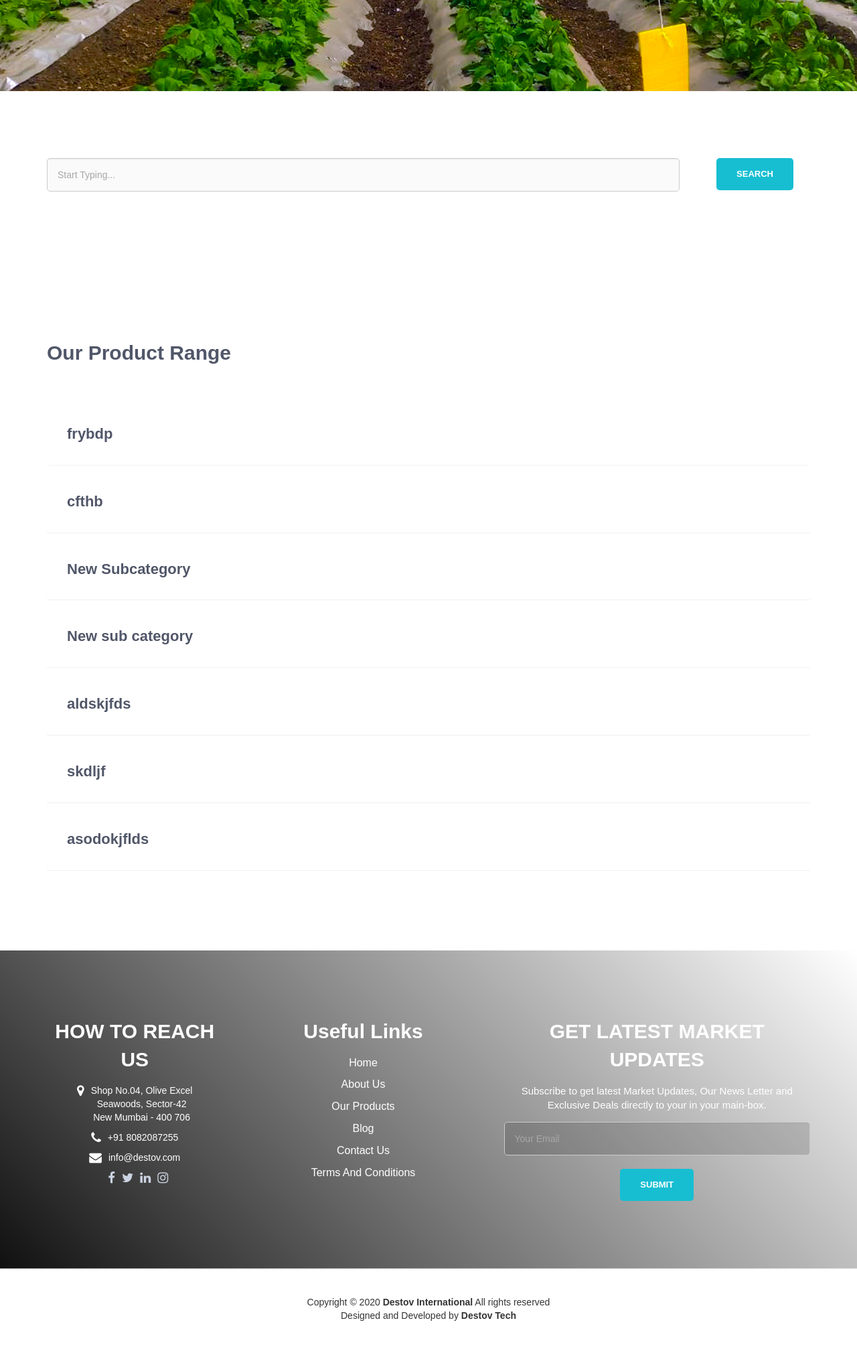
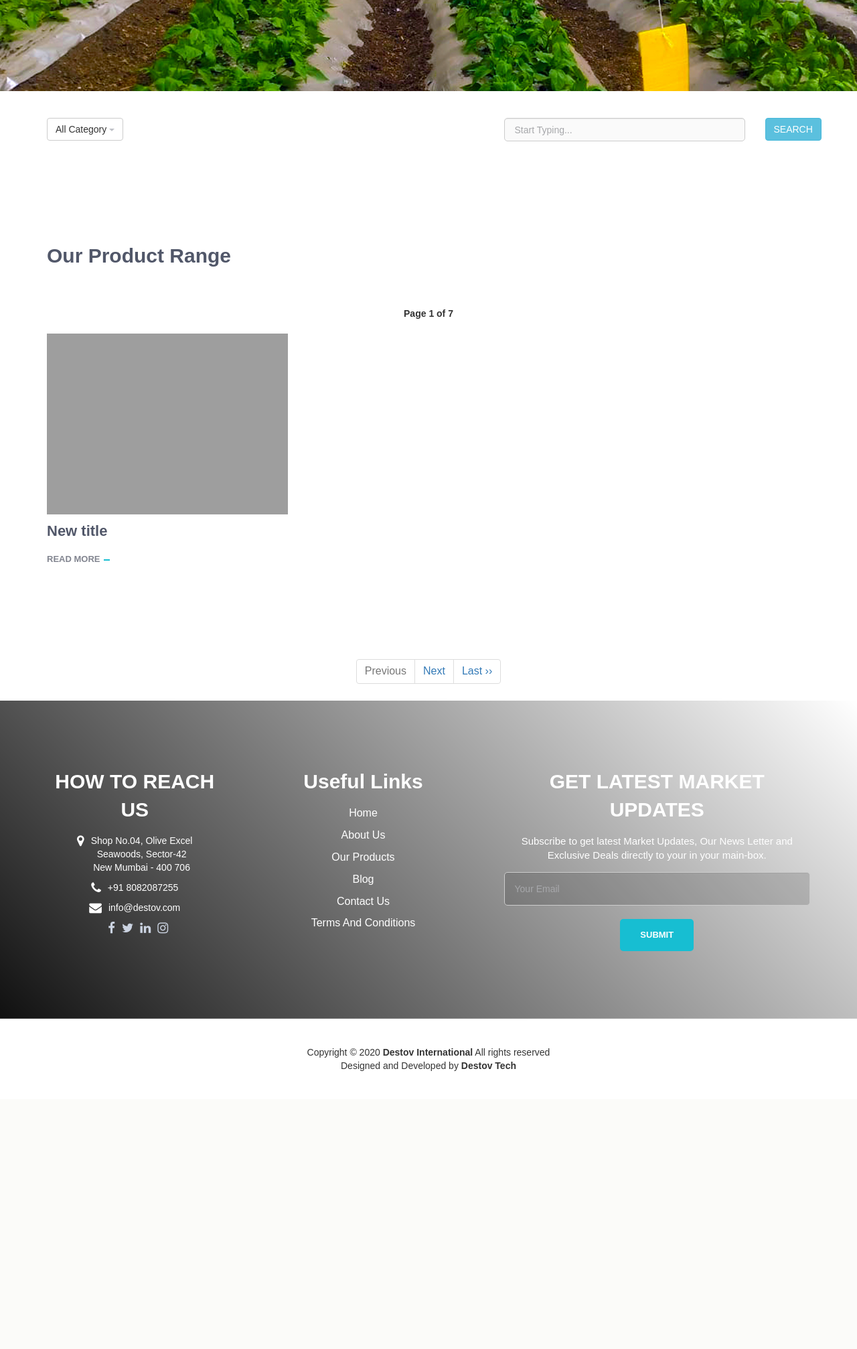
Before and after one commit to shriguddodagi/project-destov, a PHP site: page /products.php in a window 1280 px wide. Shown: the part 274-2288 px from the top of the page at 67% size. After the commit the page ends 1873 px from the top, so only its background shows below. Run offline with PHP 8.4, Linux system fonts and the light colour scheme; data comes from the database, SQL or seed files in the repository; some libraries are stand-ins or nearby versions; grey boxes are pictures that could not be loaded.

Commit message:
pagination and filter

```diff
--- a/includes/productUtil.php
+++ b/includes/productUtil.php
@@ -33,8 +33,8 @@ function forCol12 ($image, $title, $description, $id) {
 };
 
 function thumbnail ($image, $title, $description, $id) {
-  return "<div class='col-sm-4 sm-margin-b-50 margin-b-30'>
-    <div class='margin-b-20'>
+  return "<div class='col-sm-4 sm-margin-b-30 margin-b-20'>
+    <div class='margin-b-10'>
       <div class='wow zoomIn' data-wow-duration='.3' data-wow-delay='.1s'>
         <img class='img-responsive' src='". $image ."' alt='". $title ."'>
       </div>
--- a/products.php
+++ b/products.php
@@ -3,8 +3,41 @@ include_once('./includes/header.php');
 include_once('./includes/productUtil.php');
 include_once('./includes/classes/Product.php');
 
-$query = "SELECT id, title, description, image FROM `products` ORDER BY id DESC";
-$products = mysqli_query($cn, $query);
+// Pagination
+$page_no = 1;
+$total_records_per_page = 1;
+
+if(isset($_GET['page_no']) && $_GET['page_no'] != "") {
+  $page_no = $_GET['page_no'];
+}
+
+$offset = ($page_no - 1) * $total_records_per_page;
+$previous_page = $page_no - 1;
+$next_page = $page_no + 1;
+
+$total_records = mysqli_fetch_array(mysqli_query($cn, "SELECT COUNT(*) AS total_records FROM `products`"))['total_records'];
+
+$total_no_of_pages = ceil($total_records / $total_records_per_page);
+$second_last = $total_no_of_pages - 1; // total pages minus 1
+
+$products = mysqli_query($cn, "SELECT id, title, image, description FROM `products` LIMIT $offset, $total_records_per_page");
+
+if(isset($_GET['category']) && $_GET['category'] != "") {
+  $category_id = $_GET['category'];
+  $products = mysqli_query($cn, "SELECT id, title, image, description FROM `products` WHERE subcategory_id=$category_id");
+}
+
+if(isset($_GET['calender']) && $_GET['calender'] != "") {
+  $month_name = $_GET['calender'];
+  $query =
+  "SELECT *
+    FROM products
+    CROSS JOIN calender
+    ON products.id = calender.product_id
+    WHERE calender.$month_name = 'Peak' OR calender.$month_name = 'Lean'";
+
+  $products = mysqli_query($cn, $query);
+}
 
 if(isset($_GET['term']) && isset($_GET['search'])) {
   $term = $_GET['term'];
@@ -12,8 +45,8 @@ if(isset($_GET['term']) && isset($_GET['search'])) {
   unset($_GET['search']);
 }
 
-$subcategories = mysqli_query($cn, "SELECT * FROM subcategories");
-
+$categories = mysqli_query($cn, "SELECT * FROM categories");
+$months = mysqli_query($cn, "SELECT * FROM months");
 ?>
 
   <div class="parallax-window" data-parallax="scroll" data-image-src="img/1920x1080/01.jpg">
@@ -22,24 +55,86 @@ $subcategories = mysqli_query($cn, "SELECT * FROM subcategories");
     </div>
   </div>
 
-  <div class="content-lg container">
-    <div class="row margin-b-10 text-center">
+<style>
+.dropdown-submenu {
+  position: relative;
+}
+
+.dropdown-submenu .dropdown-menu {
+  top: 0;
+  left: 100%;
+  margin-top: -1px;
+}
+</style>
+
+  <div class="content container">
+    <div class="row">
       <form action="" method="get">
-        <div class="col-md-10">
+
+        <div class="col-md-7 margin-b-10 text-left">
+
+          <div class="dropdown">
+            <button class="btn btn-default dropdown-toggle" type="button" data-toggle="dropdown">All Category <span class="caret"></span></button>
+            <ul class="dropdown-menu">
+
+              <?php
+
+              $cat = "";
+              while($category = mysqli_fetch_array($categories)) {
+
+                $subcategories = mysqli_query($cn, "SELECT * FROM subcategories WHERE category_id=" . $category['id']);
+
+                $cat .= "<li class='dropdown-submenu'>
+                  <a tabindex='-1' href='#'>". $category['name'] ." <span class='caret'></span></a>
+                  <ul class='dropdown-menu'>";
+
+
+                  while ($subcategory = mysqli_fetch_array($subcategories)) {
+                    $cat .= "<li><a href='products.php?category=". $subcategory['id'] ."'>". $subcategory['name'] ."</a></li>";
+                  }
+
+
+                  $cat .= "</ul>
+                </li>";
+              }
+              echo $cat;
+
+              ?>
+                <li class="dropdown-submenu">
+                <a class="test" tabindex="-1" href="#">Calender <span class="caret"></span></a>
+                <ul class="dropdown-menu">
+
+                  <?php
+                  while ($month = mysqli_fetch_array($months)) {
+                    echo "<li><a href='products.php?calender=". $month['name'] ."'>". $month['name'] ."</a></li>";
+                  }
+                  ?>
+                </ul>
+              </li>
+
+            </ul>
+          </div>
+
+        </div>
+
+        <div class="col-md-4 margin-b-10 col-xs-8 text-right">
           <input name="term"
             id="term"
             type="text"
             value="<?php echo isset($_GET['term'])? $_GET['term'] : '' ?>"
-            class="form-control margin-b-10"
+            class="form-control"
+            style="height: 35px;"
             placeholder="Start Typing..."
             required
-            pattern="^\w+(\s+\w+)*$">
+            pattern="^\w+(\s+\w+)*$" />
         </div>
-        <div class="col-md-2">
-          <button name="search" id="search" type="submit" class="btn-theme btn-theme-sm btn-base-bg text-uppercase">Search</button>
+
+        <div class="col-md-1 margin-b-10 col-xs-2">
+          <button name="search" id="search" type="submit" class="btn btn-info text-uppercase">Search</button>
         </div>
       </form>
     </div>
+
     <div class="row">
       <?php
       if(isset($search)) {
@@ -50,67 +145,99 @@ $subcategories = mysqli_query($cn, "SELECT * FROM subcategories");
       ?>
     </div>
   </div>
-  <style>
-  .accordion [aria-expanded="true"],
-  .accordion .collapse.in {
-    color: #000000;
-    background: #fafafa;
-  }
-</style>
+
+  <?php if(!isset($_GET['term'])) { ?>
+
   <div class="content-lg container">
     <div class="row margin-b-40">
       <div class="col-sm-6">
-        <h2>Our Product Range</h2>
+        <h2>
+          <?php
+          if(isset($_GET['term'])) {
+            echo "Related to " . $_GET['term'];
+          } else if (isset($_GET['calender'])) {
+            echo "Products are available in " . $_GET['calender'];
+          } else {
+            echo "Our Product Range";
+          }
+
+          ?>
+        </h2>
       </div>
     </div>
+    <?php if(!isset($_GET['category']) && !isset($_GET['calender'])) { ?>
 
-    <div class="accordion">
-      <div class="panel-group" id="accordion" role="tablist" aria-multiselectable="true">
+      <div class="row">
+        <div class="text-center margin-b-20">
+          <strong>Page <?php echo $page_no." of ".$total_no_of_pages; ?></strong>
+        </div>
+      </div>
 
-      <?php
-        while($row = mysqli_fetch_array($subcategories)) {
+    <?php } ?>
 
-          $productsObj = new Product($cn, $row['id']);
-
-          $panel = "<div class='panel panel-default'>
-            <div class='panel-heading' role='tab' id='". $row['id'] ."'>
-              <h4 class='panel-title'>
-                <a class='panel-title-child collapsed' role='button' data-toggle='collapse' data-parent='#accordion' href='#". $row['name'] . "-" . $row['id'] ."' aria-expanded='false' aria-controls='". $row['name'] . "-" . $row['id'] ."'>
-                ". $row['name'] ."
-                </a>
-              </h4>
-            </div>
-            <div id='". $row['name'] . "-" . $row['id'] ."' class='panel-collapse collapse' role='tabpanel' aria-labelledby='". $row['id'] ."' aria-expanded='false' style='height: 0px;'>
-              <div class='panel-body'>
-
-                <div class='row margin-b-50'>";
-
-                  foreach($productsObj->products() as $row) {
-                    $panel .= thumbnail($row['image'], $row['title'], $row['description'], $row['id']);
-                  }
-
-              $panel .= "</div>
-
-              </div>
-            </div>
-          </div>";
-
-          echo $panel;
-        }
-        ?>
-
-
-      </div>
+    <div class="row">
+    <?php
+      while($row = mysqli_fetch_array($products)) {
+        echo thumbnail($row['image'], $row['title'], $row['description'], $row['id']);
+      }
+    ?>
     </div>
-
 
   </div>
 
+  <?php } ?>
+
+  <?php if(!isset($_GET['term']) && !isset($_GET['calender'])) { ?>
+
+  <div class="text-center">
+    <ul class="pagination">
+      <?php
+      if($page_no > 1){
+        echo "<li><a href='?page_no=1'>First Page</a></li>";
+      }
+      ?>
+      <li <?php if($page_no <= 1){ echo "class='disabled'"; } ?>>
+        <a
+          <?php
+          if($page_no > 1){
+            echo "href='?page_no=$previous_page'";
+          }
+          ?>>
+          Previous
+        </a>
+      </li>
+
+      <li <?php if($page_no >= $total_no_of_pages){
+        echo "class='disabled'";
+      } ?>>
+      <a <?php if($page_no < $total_no_of_pages) {
+        echo "href='?page_no=$next_page'";
+      } ?>>Next</a>
+      </li>
+
+      <?php if($page_no < $total_no_of_pages){
+      echo "<li><a href='?page_no=$total_no_of_pages'>Last &rsaquo;&rsaquo;</a></li>";
+    } ?>
+    </ul>
+  </div>
+
+  <?php } ?>
 
 
 
+  <script src="https://cdnjs.cloudflare.com/ajax/libs/popper.js/1.12.9/umd/popper.min.js" integrity="sha384-ApNbgh9B+Y1QKtv3Rn7W3mgPxhU9K/ScQsAP7hUibX39j7fakFPskvXusvfa0b4Q" crossorigin="anonymous"></script>
+<?php include_once('./includes/scripts.php') ?>
+<script src="vendor/jquery.parallax.min.js" type="text/javascript"></script>
 
 
-<?php include_once('./includes/scripts.php') ?>
-<script src="vendor/jquery.parallax.min.js" type="text/javascript"></script>
+<script>
+$(document).ready(function(){
+  $('.dropdown-submenu a.test').on("click", function(e){
+    $(this).next('ul').toggle();
+    e.stopPropagation();
+    e.preventDefault();
+  });
+});
+</script>
+
 <?php include_once('./includes/footer.php') ?>
```
